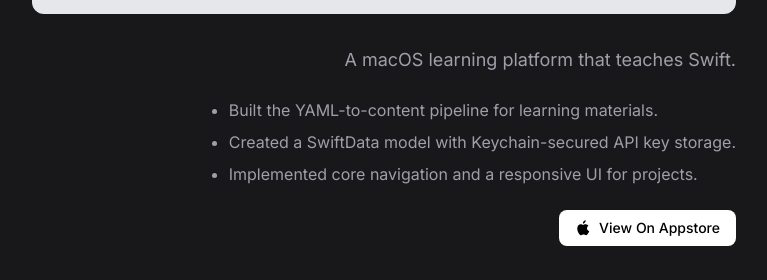
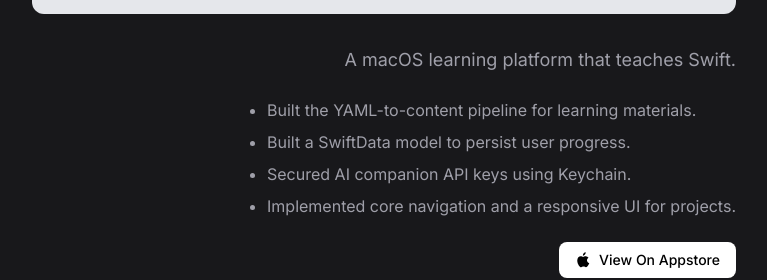
Before and after one commit to AgustioMaitimu/tios-portfolio, a Next.js app: page / in a window 1280 px wide. Shown: the part 2577-2857 px from the top of the page, without its empty margins (256-1023 px from the left). Built offline with nearby package versions, Linux system fonts and the light colour scheme.

Commit message:
Clarify SwiSekai bullets: SwiftData for progress; Keychain for AI API keys

```diff
--- a/app/page.js
+++ b/app/page.js
@@ -277,7 +277,7 @@ export default function Page() {
       >
         <div className="mx-auto max-w-3xl px-6 md:px-8">
           {/* Header */}
-          <header className="flex flex-wrap items-center gap-3 py-6 justify-center md:justify-between">
+          <header className="flex flex-wrap items-center justify-center gap-3 py-6 md:justify-between">
             <div className="w-full text-center md:w-auto md:text-left">
               <span
                 className={`font-syne text-2xl font-extrabold ${
@@ -575,10 +575,8 @@ export default function Page() {
                         Built the YAML-to-content pipeline for learning
                         materials.
                       </li>
-                      <li>
-                        Created a SwiftData model with Keychain-secured API key
-                        storage.
-                      </li>
+                      <li>Built a SwiftData model to persist user progress.</li>
+                      <li>Secured AI companion API keys using Keychain.</li>
                       <li>
                         Implemented core navigation and a responsive UI for
                         projects.
```
